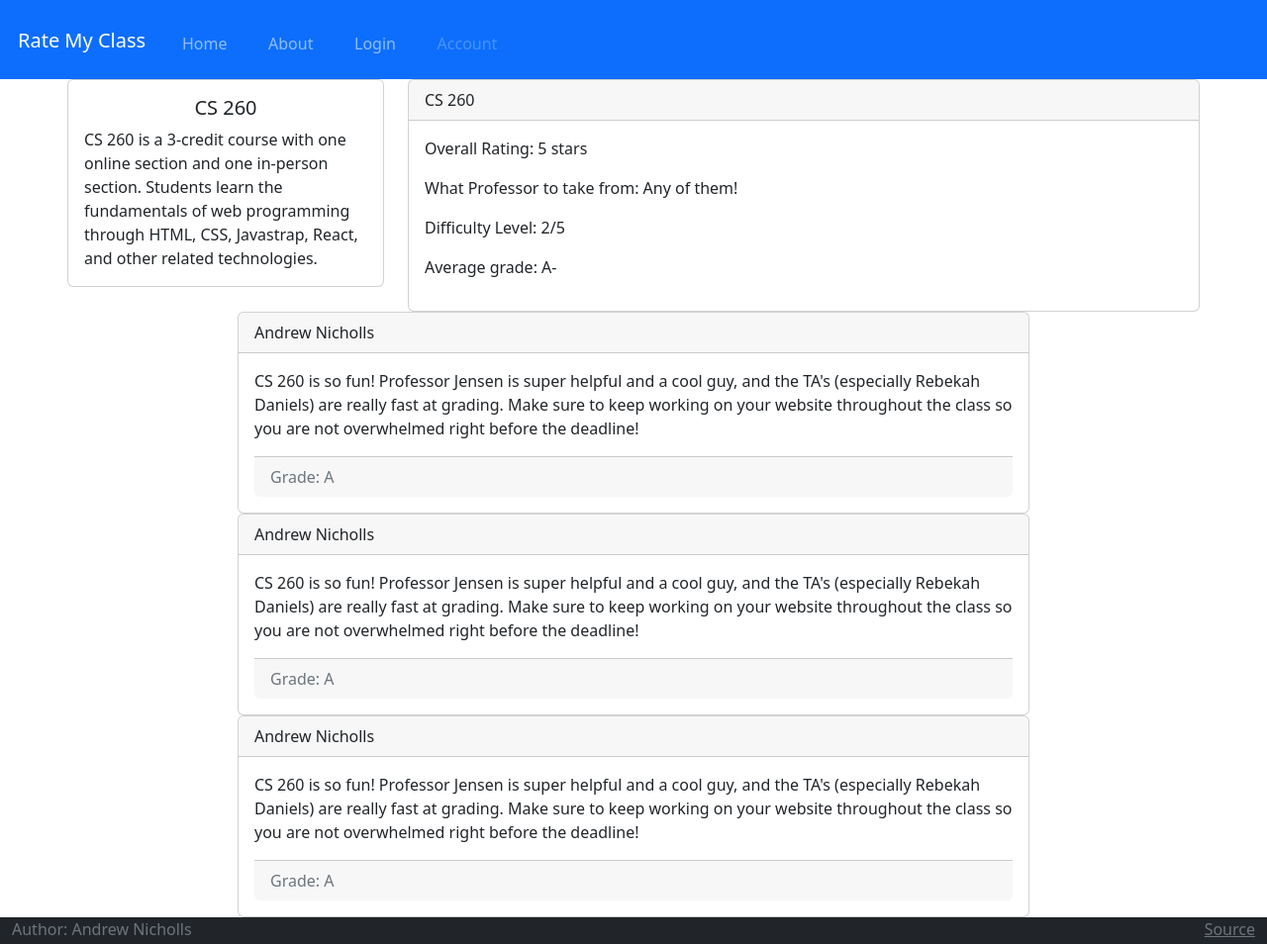
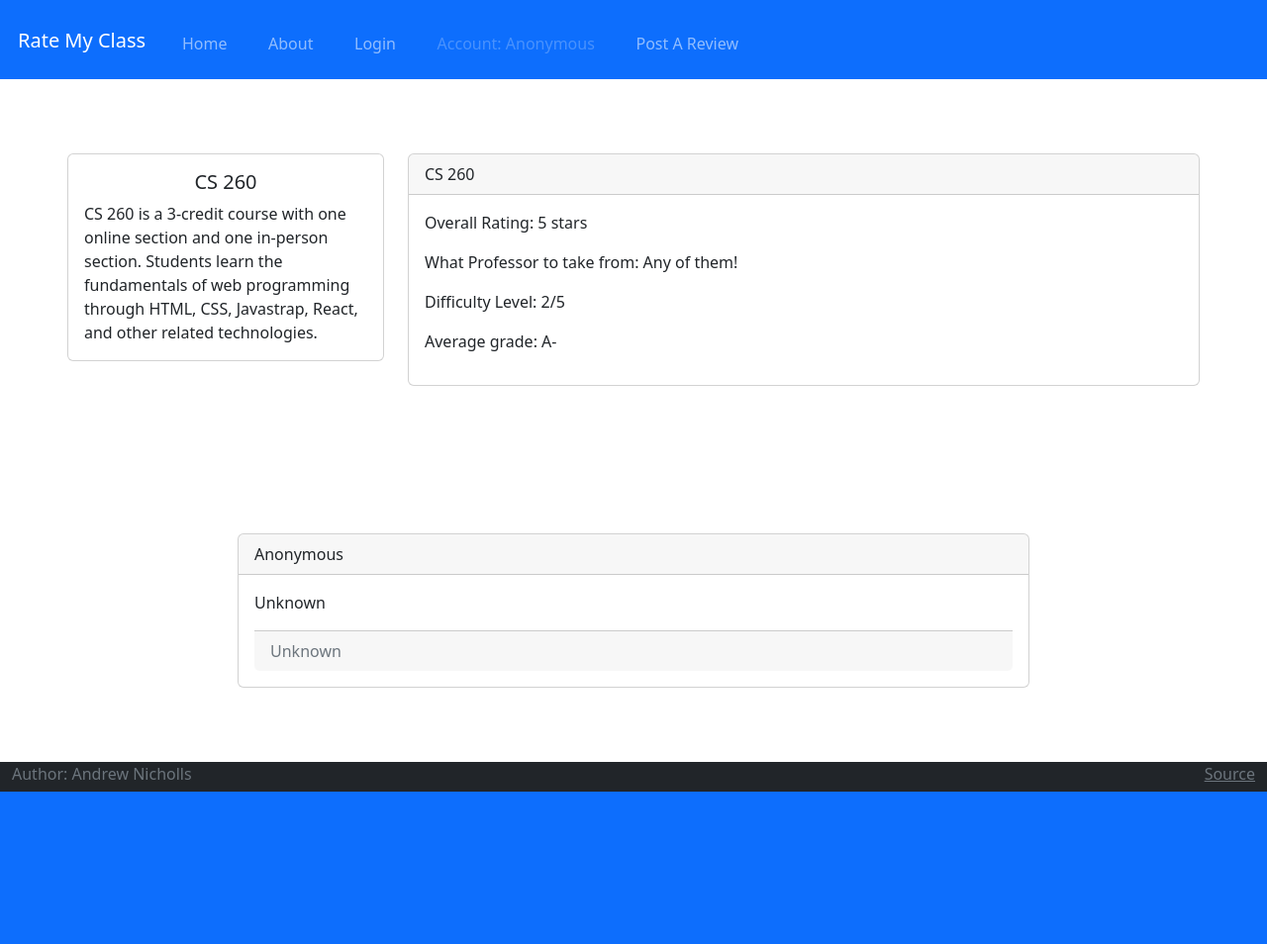
Before and after one commit to Centerearth/startup, a plain HTML site: page cs260.html in a window 1280 px wide. Shown: the whole page at 99% size. After the commit the page ends 800 px from the top, so only its background shows below. Drawn offline with nearby package versions, Linux system fonts and the light colour scheme.

Commit message:
finished everything but the search bar

```diff
--- a/about.html
+++ b/about.html
@@ -32,7 +32,10 @@
             <a class="nav-link" href="login.html">Login</a>
           </li>
           <li class="nav-item">
-            <a class="nav-link disabled" href="login.html">Account</a>
+            <a class="nav-link disabled" href="login.html">Account:  <span class="user-name"></span></a>
+          </li>
+          <li class="nav-item">
+            <a class="nav-link" href="review_maker.html">Post A Review</a>
           </li>
         </menu>
         <img class="navbar-pic" src="Y.png" width="48" height="31" alt="">
@@ -75,5 +78,6 @@
         >
       </div>
     </footer>
+    <script src="login.js"></script>
   </body>
 </html>
--- a/cs260.html
+++ b/cs260.html
@@ -32,7 +32,10 @@
             <a class="nav-link" href="login.html">Login</a>
           </li>
           <li class="nav-item">
-            <a class="nav-link disabled" href="login.html">Account</a>
+            <a class="nav-link disabled" href="login.html">Account:  <span class="user-name"></span></a>
+          </li>
+          <li class="nav-item">
+            <a class="nav-link" href="review_maker.html">Post A Review</a>
           </li>
         </menu>
         <!-- <img class="navbar-pic" src="Y.png" width="48" height="31" alt=""> -->
@@ -63,6 +66,24 @@
           </div>
         </div>
       </div>
+
+
+      <div class="row">
+        <div class="col-sm-6">
+          <div class="card" style="width: 50rem;">
+            <div class="card-header" class="user-name"> <!-- setting this to two for now -->
+              <span class="user-name2">Andrew Nicholls</span>
+            </div>
+            <div class="card-body">
+                <p id="reviewText">CS 260 is so fun! Professor Jensen is super helpful and a cool guy, and the TA's (especially Rebekah Daniels) are really fast at grading. Make sure to keep working on your website throughout the class so you are not overwhelmed right before the deadline!</p>
+                <div class="card-footer text-muted">
+                  <footer class="footer" id="reviewerGrade">Grade: A</footer>
+                </div>
+            </div>
+          </div>
+        </div>
+      </div>
+      <!--
       <div class="row">
         <div class="col-sm-6">
           <div class="card" style="width: 50rem;">
@@ -93,21 +114,7 @@
           </div>
         </div>
       </div>
-      <div class="row">
-        <div class="col-sm-6">
-          <div class="card" style="width: 50rem;">
-            <div class="card-header">
-              Andrew Nicholls
-            </div>
-            <div class="card-body">
-                <p>CS 260 is so fun! Professor Jensen is super helpful and a cool guy, and the TA's (especially Rebekah Daniels) are really fast at grading. Make sure to keep working on your website throughout the class so you are not overwhelmed right before the deadline!</p>
-                <div class="card-footer text-muted">
-                  <footer class="footer">Grade: A</footer>
-                </div>
-            </div>
-          </div>
-        </div>
-      </div>
+      -->
     </main>
 
     <footer class="bg-dark text-dark text-muted">
@@ -120,5 +127,6 @@
         >
       </div>
     </footer>
+    <script src="cs260.js"></script>
   </body>
 </html>
--- a/cs260.js
+++ b/cs260.js
@@ -1,18 +1,16 @@
 const accountName = document.querySelector('.user-name');
-accountName.textContent = this.getPlayerName();
+accountName.textContent = this.getAccountName();
 
 const reviewerName = document.querySelector('.user-name2');
-playerNameEl.textContent = this.getPlayerName();
+reviewerName.textContent = this.getAccountName();
 
-const playerNameEl = document.querySelector('.user-name');
-playerNameEl.textContent = this.getPlayerName();
+const reviewEl = document.querySelector('#reviewText');
+reviewEl.textContent = this.getReview();
 
-const playerNameEl = document.querySelector('.user-name');
-playerNameEl.textContent = this.getPlayerName();
+const gradeEl = document.querySelector('#reviewerGrade');
+gradeEl.textContent = this.getGrade();
 
-
-
-function getPlayerName() {
+function getAccountName() {
   return localStorage.getItem('userName') ?? 'Anonymous';
 }
 
@@ -20,10 +18,10 @@ function getGrade() {
     return localStorage.getItem('grade') ?? 'Unknown';
   }
 
-  function getClass() {
+function getClass() {
     return localStorage.getItem('class') ?? 'Unknown';
   }
 
-  function getReview() {
+function getReview() {
     return localStorage.getItem('review') ?? 'Unknown';
   }
--- a/main.css
+++ b/main.css
@@ -87,7 +87,7 @@ footer a {
   }
 }
 
-@media (max-width: 400px) {
+@media (max-width: 800px) {
   .navbar-pic {
     display: none;
   }
--- a/review_maker.js
+++ b/review_maker.js
@@ -1,5 +1,5 @@
 function post() {
-    const gradeEL = document.querySelector("#gradeId");
+    const gradeEl = document.querySelector("#gradeId");
     localStorage.setItem("grade", gradeEl.value);
 
     const classEl = document.querySelector("#classId");
```
Also changed, not shown: index.html (+4 -1 lines), index.js (+7 -0 lines), login.html (+3 -0 lines), login.js (+3 -4 lines), review_maker.html (+16 -9 lines), sign-up.html (+10 -13 lines).
